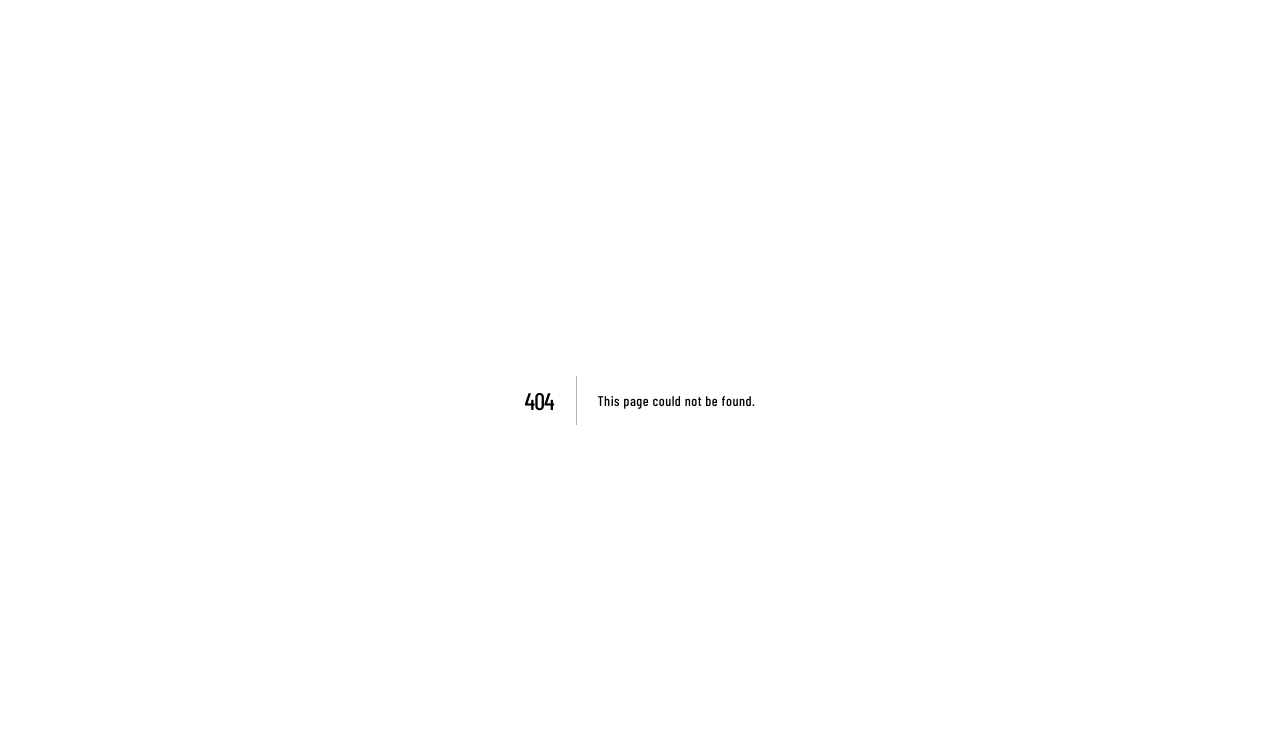
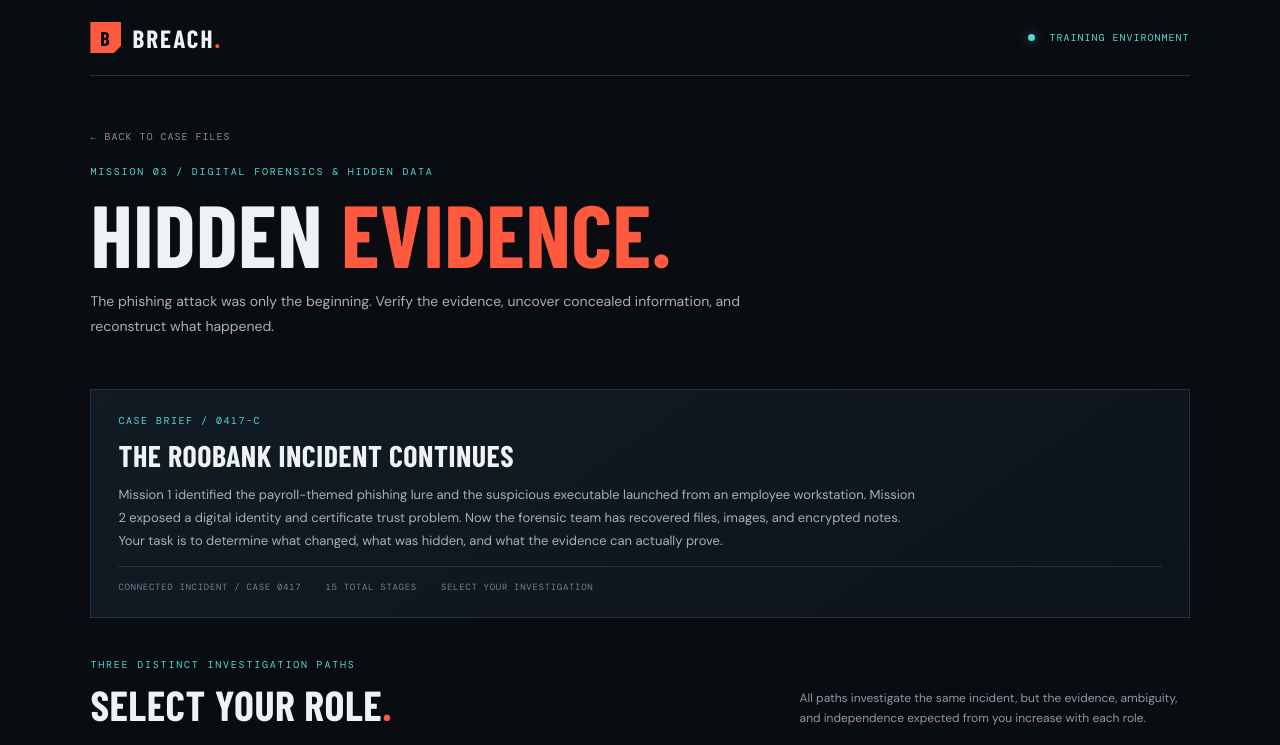
Before and after one commit to jjester58-eng/breach-escape-room, a Next.js app: page /mission-3 in a window 1280 px wide. Before the commit this address had no page. Shown: the top 745 px of the page. Built offline with nearby package versions, Linux system fonts and the light colour scheme; a web font is replaced by a local one.

Commit message:
Add Mission 3 route

```diff
--- /dev/null
+++ b/app/mission-3/page.tsx
@@ -0,0 +1,10 @@
+import MissionThreeClient from "./mission-client";
+
+export const metadata = {
+  title: "Mission 03: Hidden Evidence | BREACH",
+  description: "Verify digital evidence, uncover hidden image data, and decode a recovered communication.",
+};
+
+export default function MissionThreePage() {
+  return <MissionThreeClient />;
+}
```
